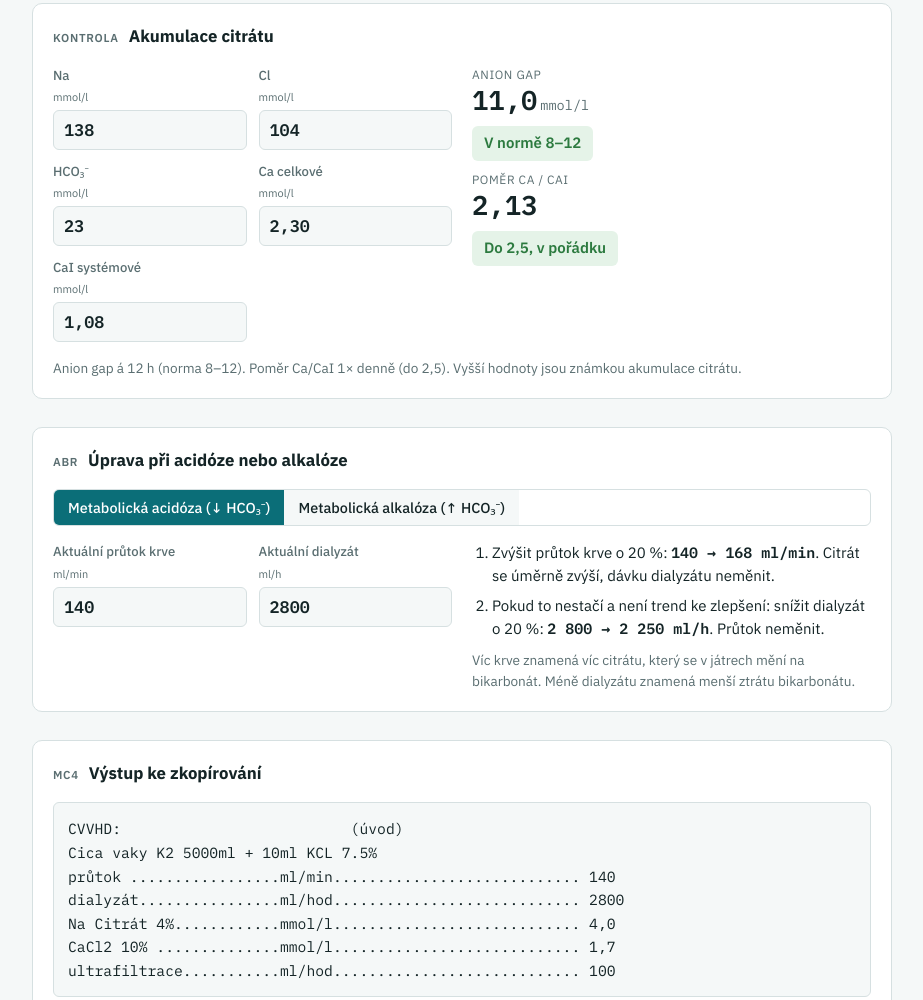
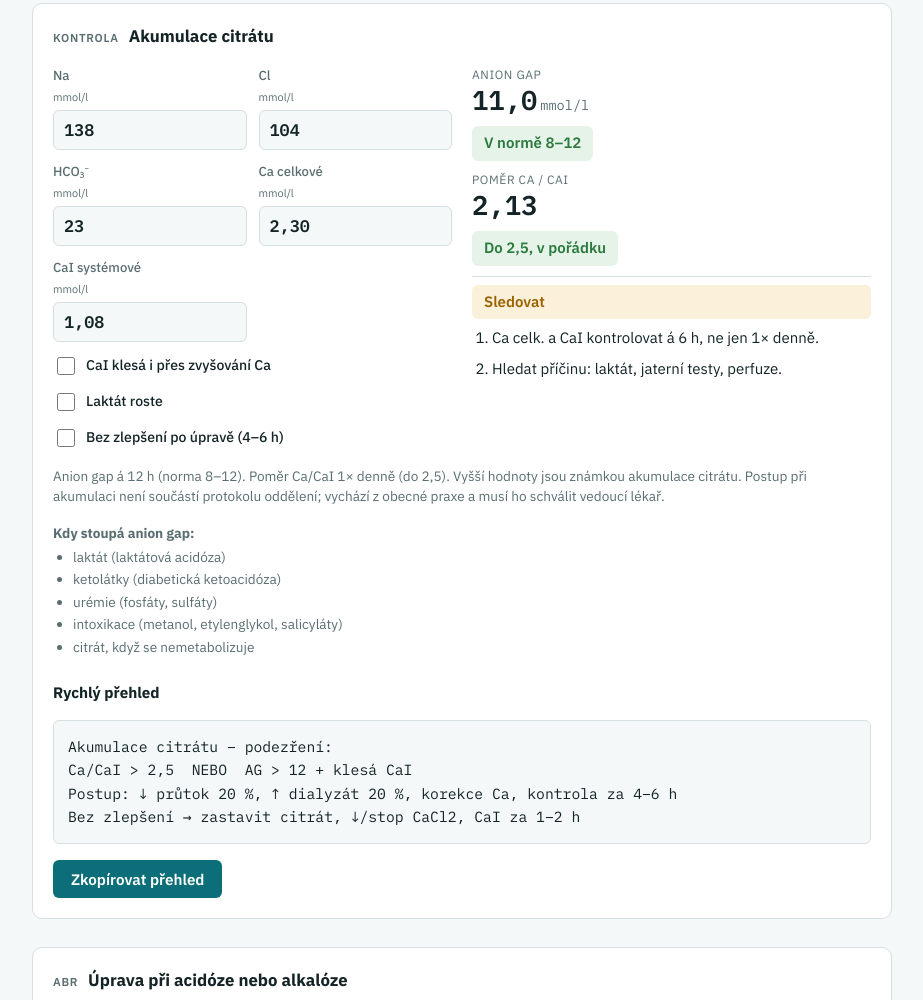
Before and after one commit to simkovicm/rozcestnik, a plain HTML site: page cvvhd_citrat.html in a window 1280 px wide. Shown: the part 2404-3404 px from the top of the page, without its empty margins (178-1101 px from the left). Drawn offline with Linux system fonts and the light colour scheme.

Commit message:
CVVHD kalkulačka: stupně akumulace citrátu, anion gap, rychlý přehled, laktát v odběrech
Co-Authored-By: Claude Opus 5.5 <noreply@anthropic.com>

```diff
--- a/cvvhd_citrat.html
+++ b/cvvhd_citrat.html
@@ -101,6 +101,10 @@ ol.steps b { font-family: var(--font-mono); }
 .guide-head strong { color: var(--accent); }
 .guide table td, .guide table th { border-bottom-color: color-mix(in srgb, var(--accent) 20%, transparent); }
 .sub { margin: 8px 0 0; font-size: 0.95rem; }
+.ag-list { margin: 4px 0 0; padding-left: 20px; display: grid; gap: 2px; }
+label.chk { display: flex; gap: 8px; align-items: center; grid-column: 1 / -1; font-size: 0.88rem; color: var(--fg); }
+label.chk input { width: 18px; height: 18px; padding: 0; accent-color: var(--accent); }
+.stage { display: grid; gap: 8px; padding-top: 8px; border-top: 1px solid var(--line); }
 .btn-sm { padding: 6px 12px; font-size: 0.85rem; }
 footer { font-size: 0.8rem; color: var(--muted); max-width: 70ch; }
 @media (prefers-reduced-motion: reduce) { * { transition: none !important; } }
@@ -213,10 +217,32 @@ footer { font-size: 0.8rem; color: var(--muted); max-width: 70ch; }
         <label for="hco3">HCO₃⁻ <small>mmol/l</small><input id="hco3" inputmode="decimal" value="23"></label>
         <label for="caTot">Ca celkové <small>mmol/l</small><input id="caTot" inputmode="decimal" value="2,30"></label>
         <label for="caiRatio">CaI systémové <small>mmol/l</small><input id="caiRatio" inputmode="decimal" value="1,08"></label>
+        <label class="chk" for="chkFall"><input type="checkbox" id="chkFall"> CaI klesá i přes zvyšování Ca</label>
+        <label class="chk" for="chkLac"><input type="checkbox" id="chkLac"> Laktát roste</label>
+        <label class="chk" for="chkNoImp"><input type="checkbox" id="chkNoImp"> Bez zlepšení po úpravě (4–6 h)</label>
       </div>
       <div class="result" id="r-acc"></div>
     </div>
-    <p class="note">Anion gap á 12 h (norma 8–12). Poměr Ca/CaI 1× denně (do 2,5). Vyšší hodnoty jsou známkou akumulace citrátu.</p>
+    <p class="note">Anion gap á 12 h (norma 8–12). Poměr Ca/CaI 1× denně (do 2,5). Vyšší hodnoty jsou známkou akumulace citrátu. Postup při akumulaci není součástí protokolu oddělení; vychází z obecné praxe a musí ho schválit vedoucí lékař.</p>
+    <div class="note">
+      <strong>Kdy stoupá anion gap:</strong>
+      <ul class="ag-list">
+        <li>laktát (laktátová acidóza)</li>
+        <li>ketolátky (diabetická ketoacidóza)</li>
+        <li>urémie (fosfáty, sulfáty)</li>
+        <li>intoxikace (metanol, etylenglykol, salicyláty)</li>
+        <li>citrát, když se nemetabolizuje</li>
+      </ul>
+    </div>
+    <h3 class="sub">Rychlý přehled</h3>
+    <pre id="accSheet" class="mc4" tabindex="0">Akumulace citrátu – podezření:
+Ca/CaI > 2,5  NEBO  AG > 12 + klesá CaI
+Postup: ↓ průtok 20 %, ↑ dialyzát 20 %, korekce Ca, kontrola za 4–6 h
+Bez zlepšení → zastavit citrát, ↓/stop CaCl2, CaI za 1–2 h</pre>
+    <div style="display:flex;gap:12px;align-items:center;flex-wrap:wrap">
+      <button type="button" id="copyAcc" class="btn">Zkopírovat přehled</button>
+      <span id="copyAccMsg" class="note" aria-live="polite"></span>
+    </div>
   </section>
 
   <!-- 5. ABR -->
@@ -248,7 +274,7 @@ footer { font-size: 0.8rem; color: var(--muted); max-width: 70ch; }
 CaI za filtrem         5 min po zahájení, pak 06, 12, 18, 24 hod
 Na, K, Cl, CaI         06, 12, 18, 24 hod
 žilní KP               06, 12, 18, 24 hod
-Ca celk., Mg           1× denně (06 hod)</pre>
+Ca celk., Mg, laktát   1× denně (06 hod)</pre>
     <div style="display:flex;gap:12px;align-items:center;flex-wrap:wrap">
       <button type="button" id="copyOdb" class="btn">Zkopírovat odběry</button>
       <span id="copyOdbMsg" class="note" aria-live="polite"></span>
@@ -426,7 +452,37 @@ Ca celk., Mg           1× denně (06 hod)</pre>
       html += `<div class="big">${valBox("Poměr Ca / CaI", fmt(ratio, 2), "")}</div>`;
       html += `<div><span class="pill ${cls}">${ratio > 2.5 ? "Nad 2,5, známka akumulace citrátu" : "Do 2,5, v pořádku"}</span></div>`;
     } else html += missing("Pro poměr zadejte Ca celkové a CaI.");
-    if (flags === 2) html += `<p class="note alert">Obě známky akumulace citrátu jsou přítomné.</p>`;
+    // Stupeň akumulace
+    const ag = [na, cl, hco3].every((v) => v !== null && !isNaN(v)) ? na - (cl + hco3) : null;
+    const ratio = ca > 0 && cai > 0 ? ca / cai : null;
+    const fall = $("chkFall").checked, lac = $("chkLac").checked, noImp = $("chkNoImp").checked;
+    const acid = hco3 !== null && !isNaN(hco3) && hco3 < 22;
+    const signs = [ratio !== null && ratio > 2.5, ag !== null && ag > 12, fall, acid];
+    const count = signs.filter(Boolean).length;
+    const labels = ["Ca/CaI > 2,5", "AG > 12", "CaI klesá přes substituci", "acidóza (HCO₃⁻ < 22)"];
+    const present = labels.filter((_, i) => signs[i]);
+    let stage;
+    if (count >= 1 && (noImp || (ratio !== null && ratio > 3) || (cai > 0 && cai < 0.9) || lac)) stage = "severe";
+    else if (count >= 2 || (ratio !== null && ratio > 2.5)) stage = "acc";
+    else if ((ratio !== null && ratio > 2.1) || count === 1) stage = "watch";
+    else stage = "ok";
+    const f = cur.flow, d = cur.dial;
+    const steps = {
+      ok: { cls: "ok", t: "Bez známek akumulace", body: "Pokračovat v rutinní monitoraci." },
+      watch: { cls: "warn", t: "Sledovat", body: `<ol class="steps"><li>Ca celk. a CaI kontrolovat á 6 h, ne jen 1× denně.</li><li>Hledat příčinu: laktát, jaterní testy, perfuze.</li></ol>` },
+      acc: { cls: "bad", t: "Akumulace citrátu: volat lékaře", body: `<ol class="steps">
+        <li>Snížit průtok krve o 20 %${f ? `: <b>${fmt(f, 0)} → ${fmt(Math.round(f * 0.8), 0)} ml/min</b>` : ""}. Citrát se úměrně sníží.</li>
+        <li>Zvýšit dialyzát o 20 %${d ? `: <b>${d.toLocaleString("cs-CZ")} → ${(Math.round(d * 1.2 / 50) * 50).toLocaleString("cs-CZ")} ml/h</b>` : ""}.</li>
+        <li>Systémové CaI korigovat podle tabulky kalcia, i před uplynutím 12 h.</li>
+        <li>Kontrola Ca celk., CaI, ABR za 4–6 h.</li></ol>` },
+      severe: { cls: "bad", t: "Těžká / bez zlepšení: zvážit zastavení citrátu", body: `<ol class="steps">
+        <li>Zastavit citrát, přejít na jinou antikoagulaci (heparin nebo bez antikoagulace), případně ukončit CRRT.</li>
+        <li>CaCl₂ hned snížit nebo vypnout: po zastavení citrátu se uvolní vázané kalcium a CaI může rychle stoupnout.</li>
+        <li>Kontrola CaI za 1–2 h, bolus kalcia jen podle systémového CaI.</li>
+        <li>Akumulace znamená, že játra citrát nezpracují; zvážit kontraindikace (jaterní selhání, laktátová acidóza).</li></ol>` },
+    }[stage];
+    html += `<div class="stage"><span class="pill ${steps.cls}">${steps.t}</span>${present.length ? `<p class="note">Přítomné známky: ${present.join(", ")}.</p>` : ""}${steps.body}</div>`;
+    if (hco3 > 28 && !(ratio > 2.5)) html += `<p class="note alert">HCO₃⁻ nad 28 při normálním poměru Ca/CaI ukazuje spíš na přetížení citrátem (alkalóza), ne na akumulaci. Postupujte podle části ABR.</p>`;
     el.innerHTML = html;
   }
 
@@ -490,6 +546,7 @@ Ca celk., Mg           1× denně (06 hod)</pre>
   };
   $("copyBtn").addEventListener("click", copyFrom("mc4", "copyMsg"));
   $("copyOdb").addEventListener("click", copyFrom("odbery", "copyOdbMsg"));
+  $("copyAcc").addEventListener("click", copyFrom("accSheet", "copyAccMsg"));
 
   const all = () => { start(); kcl(); citrate(); calcium(); accumulation(); abr(); mc4(); };
   document.querySelectorAll("input").forEach((i) => i.addEventListener("input", all));
```
